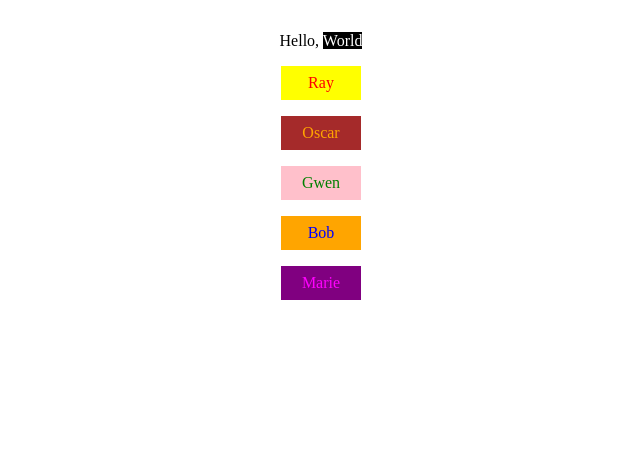
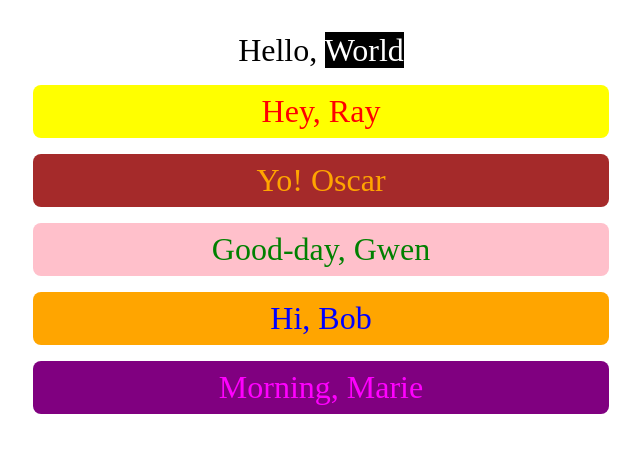
Before and after one commit to jen3ten/random-friends, a plain HTML site: page index.html in a window 1280 px wide. Shown: the whole page, without its empty margins (319-959 px from the left). Drawn offline with Linux system fonts and the light colour scheme.

Commit message:
increased font size, added styling, added personalized greeting

```diff
--- a/app.js
+++ b/app.js
@@ -10,11 +10,11 @@
 
 const friendDiv = document.querySelector('.friends');
 const friendList = [
-    {name: "Ray", color:"red", bgcolor:"yellow"},
-    {name: "Oscar", color:"orange", bgcolor:"brown"},
-    {name: "Gwen", color:"green", bgcolor:"pink"},
-    {name: "Bob", color:"blue", bgcolor:"orange"},
-    {name: "Marie", color:"magenta", bgcolor:"purple"}
+    {name: "Ray", greeting: "Hey, ", color:"red", bgcolor:"yellow"},
+    {name: "Oscar", greeting: "Yo! ", color:"orange", bgcolor:"brown"},
+    {name: "Gwen", greeting: "Good-day, ", color:"green", bgcolor:"pink"},
+    {name: "Bob", greeting: "Hi, ", color:"blue", bgcolor:"orange"},
+    {name: "Marie", greeting: "Morning, ", color:"magenta", bgcolor:"purple"}
 ];
 
 let divNode;
@@ -23,16 +23,6 @@ friendList.forEach((friend)=>
         divNode = document.createElement('div');
         divNode.style.color = friend.color;
         divNode.style.backgroundColor = friend.bgcolor;
-
-        divNode.innerHTML = friend.name;
+        divNode.innerHTML = friend.greeting + friend.name;
         friendDiv.appendChild(divNode);
     })
-
-
-
-// divNode.innerHTML = "Hey Oscar!";
-// friendDiv.appendChild(divNode);
-
-// Ray, Oscar, Gwen, Bob, and Marie
-
-// red, orange, green, blue, and magenta,
--- a/style.css
+++ b/style.css
@@ -7,6 +7,7 @@
 body {
     width: 90%;
     margin: 2rem auto;
+    font-size: 2rem;
 }
 
 .friends, .greeting{
@@ -15,9 +16,10 @@ body {
 }
 
     .friends div {
-        width: 5rem;
+        width: 50%;
         margin: 1rem auto;
         padding: .5rem;
+        border-radius: .5rem;
     }
 
     .greeting span {
```
